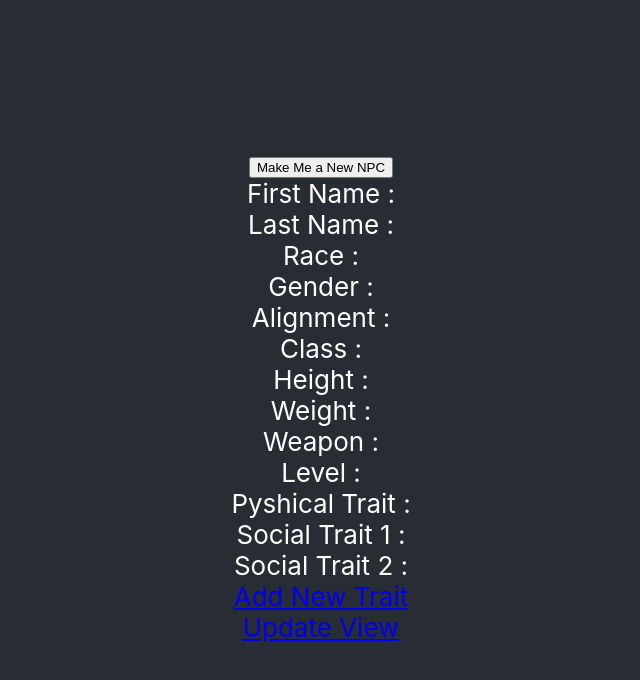
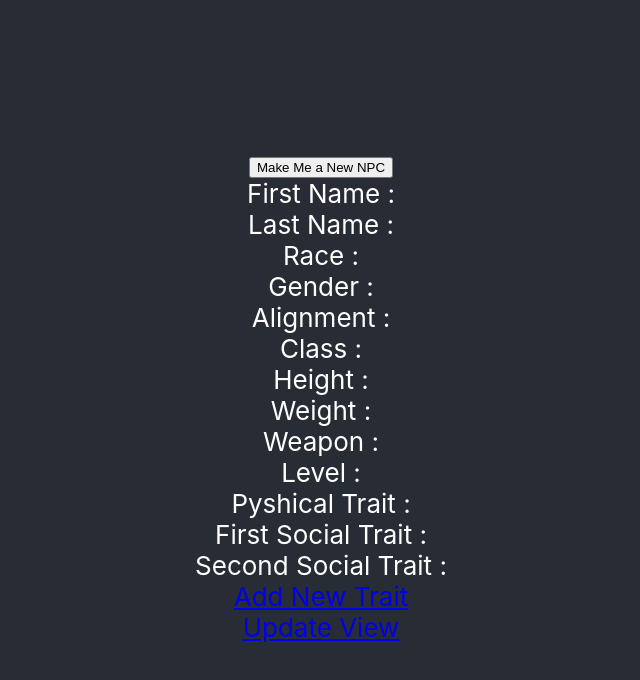
Before and after one commit to HansenAJ/NPCGenerator, a React (Create React App) app in the folder client/: page / in a window 1280 px wide. Shown: the top 680 px of the page, without its empty margins (319-959 px from the left). Built offline with nearby package versions, Linux system fonts and the light colour scheme; no server answers.

Commit message:
Changed phrasing

```diff
--- a/client/src/components/LandingPage.js
+++ b/client/src/components/LandingPage.js
@@ -16,7 +16,7 @@ const traitDisplay = (field, trait) => {
 //randomize each bit of state and add to second holder
 //'onclick' re-calls randomizer on that field, updates state, forcing refresh
 
-const field = ['First Name', 'Last Name', 'Race', 'Gender', 'Alignment', "Class", 'Height', 'Weight', 'Weapon', 'Level', 'Pyshical Trait', 'Social Trait 1', 'Social Trait 2']
+const field = ['First Name', 'Last Name', 'Race', 'Gender', 'Alignment', "Class", 'Height', 'Weight', 'Weapon', 'Level', 'Pyshical Trait', 'First Social Trait', 'Second Social Trait']
 
 const toSoctrait = (key) =>
       key === "soctrait1" ? "soctrait"
```
